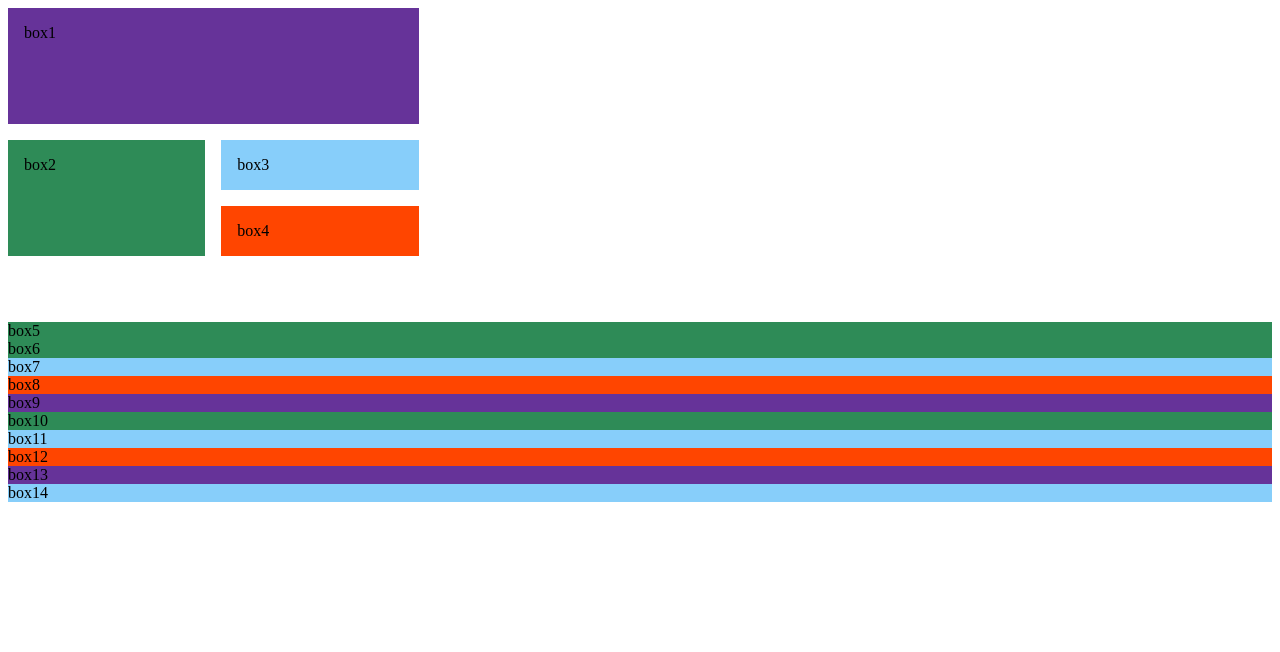
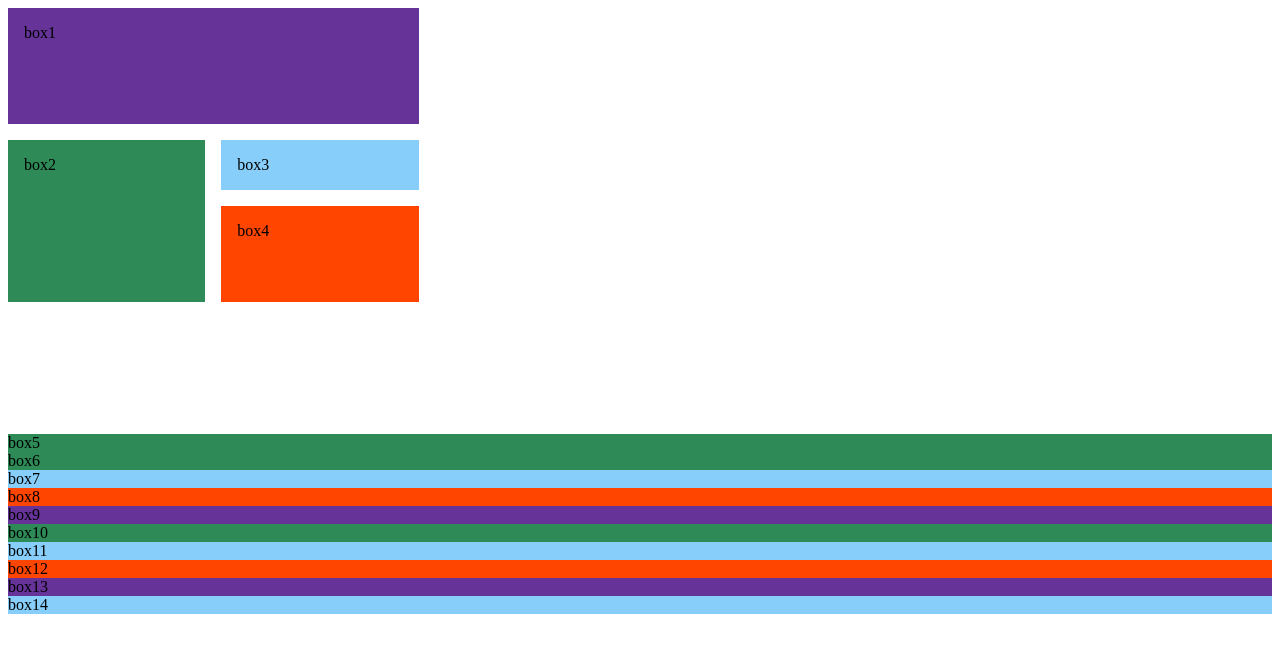
Before and after one commit to Muertogon/KITM-grid-uzd-spalvota, a plain HTML site: page index.html in a window 1280 px wide. Drawn offline with Linux system fonts and the light colour scheme.

Commit message:
Update index.css

```diff
--- a/index.css
+++ b/index.css
@@ -3,7 +3,7 @@
     grid-template:1em/ auto auto auto;
     grid-gap:1em;
     grid-template-columns: repeat(6, 1fr);
-    grid-template-rows: repeat(5, 1fr);
+    grid-template-rows: repeat(7, 1fr);
 
 }
 .container > div {
@@ -18,7 +18,9 @@
 }
 .box2{
     background-color: seagreen;
-    grid-row: 3/5;
+    grid-row: 3/6;
+    grid-column:1;
+    margin-bottom: 20px;
 }
 
 .box3{
@@ -28,14 +30,16 @@
 }
 .box4{
     background-color: orangered;
-    grid-row:4/5;
+    grid-row:4/6;
     grid-column: 2/3;
+    margin-bottom: 20px;
 }
 
 .box5{
     background-color: seagreen;
     grid-column:1/3;
-    grid-row:5/6;
+    grid-row:6/7;
+    margin-top: -20px;
 }
 /* MIDDLE */
 .box6{
@@ -57,7 +61,7 @@
 .box9{
     background-color: rebeccapurple;
     grid-column: 3/5;
-    grid-row:5/6;
+    grid-row:5/7;
 }
 
 /* RIGHT */
@@ -78,12 +82,14 @@
     grid-row:2;
 }
 .box13{
-    background-color: rebeccapurple;
+    background-color:rebeccapurple;
+    grid-row:3/6;
     grid-column: 5/7;
-    grid-row:3/5;
+    margin-bottom: -15px;
 }
 .box14{
     background-color: lightskyblue;
+    grid-row:6/7;
     grid-column:5/7;
-    grid-row:5;
+    margin-top: 15px;
 }
```
